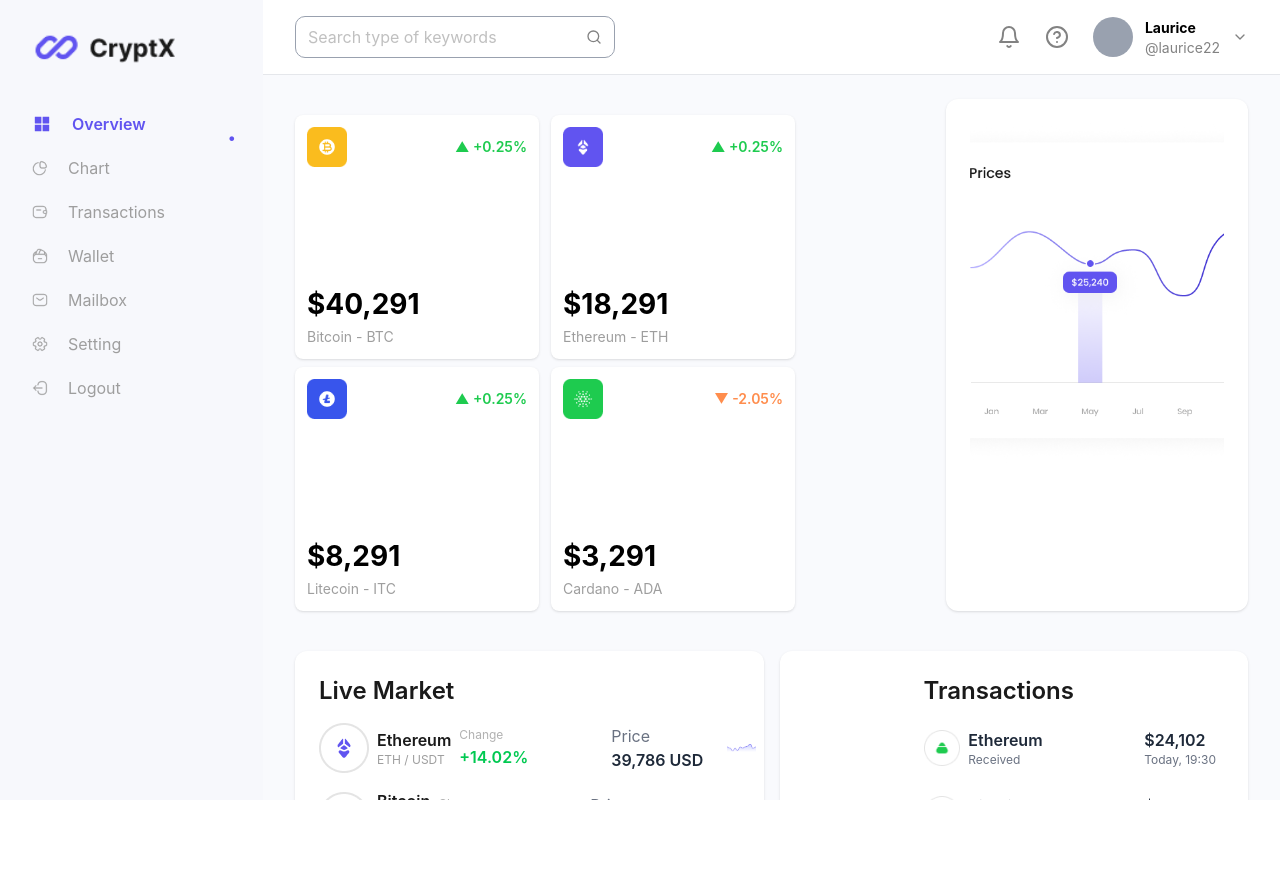
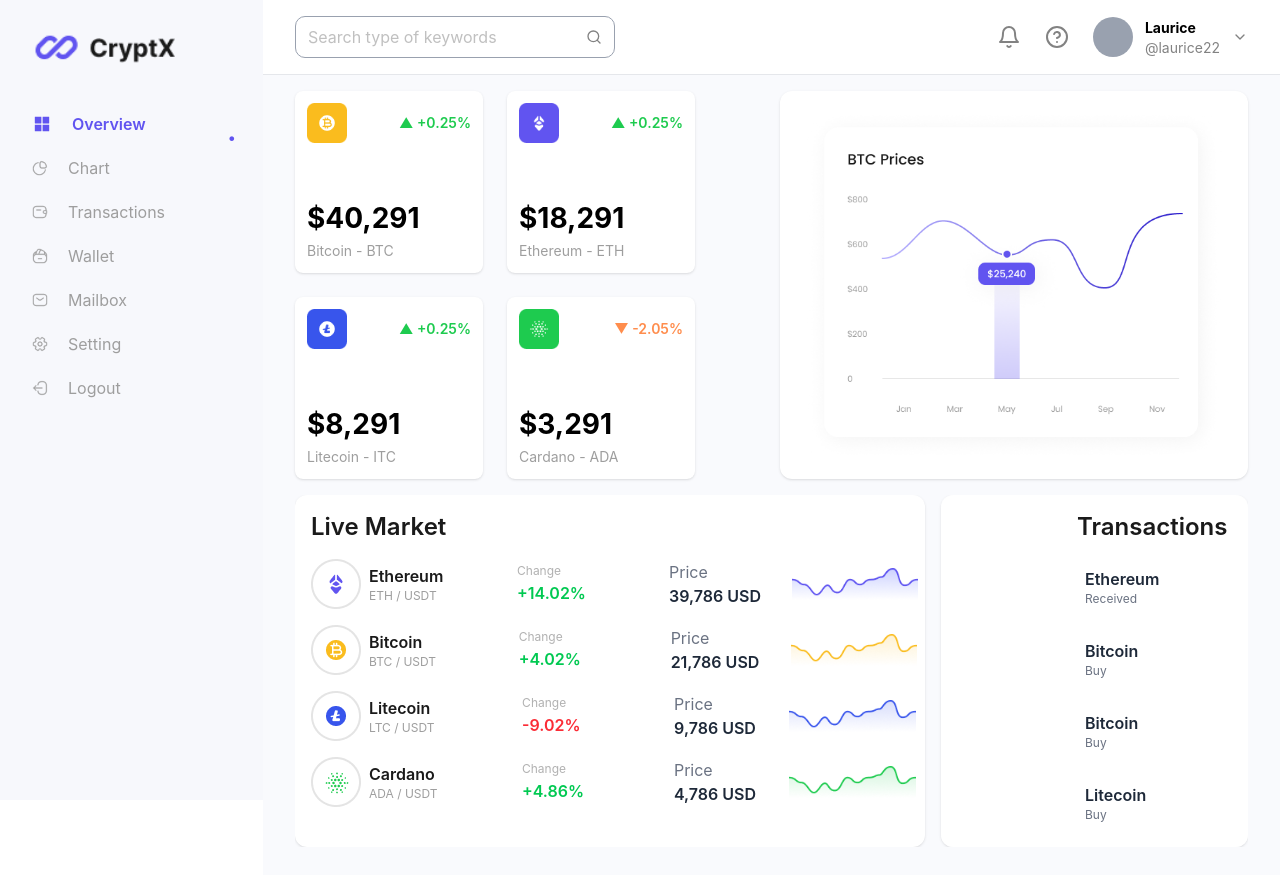
Before and after one commit to ThandoJ/Crypt-dashboard, a React (Vite) app in the folder crypt-dashboard/: page / in a window 1280 px wide. Before the commit the page ends 800 px from the top, so only its background shows below. Built offline with nearby package versions, Linux system fonts and the light colour scheme.

Commit message:
Corrected spacing

```diff
--- a/crypt-dashboard/src/components/layout/MainContent.jsx
+++ b/crypt-dashboard/src/components/layout/MainContent.jsx
@@ -5,31 +5,31 @@ import LiveMarket from "../ui/LiveMarket";
 
 export default function MainContent() {
   return (
-    <div className="px-8 py-6 bg-[#F9FAFD] flex-1 overflow-y-auto">
+<div className="px-8 py-4 bg-[#F9FAFD] flex-1 min-h-screen">
 
       {/* Top Section */}
-      <div className="grid grid-cols-3 gap-6">
+      <div className="grid grid-cols-4 gap-4 flex-[0.9]">
 
         {/* Metric Cards */}
-        <div className="mt-4 col-span-2 grid grid-cols-2 gap-x-3 gap-y-2 max-w-[500px]">
+        <div className=" col-span-2 grid grid-cols-2 gap-x-6 gap-y-6 max-w-[400px]">
           <MetricCard />
         </div>
 
         {/* BTC Chart */}
-        <div className="bg-white rounded-xl p-6 shadow-sm">
+          <div className="col-span-2 bg-white rounded-xl p-6 shadow-sm flex flex-col">
           <ChartVisual />
         </div>
 
       </div>
 
       {/* Bottom Section */}
-      <div className="grid grid-cols-2 gap-4 mt-10">
+      <div className="grid grid-cols-3 gap-4 mt-4 flex-1 overflow-hidden">
 
-        <div className="bg-white rounded-xl p-6 shadow-sm">
+        <div className="col-span-2 bg-white rounded-xl p-4 shadow-sm overflow-auto">
           <LiveMarket />
         </div>
 
-        <div className="bg-white rounded-xl p-6 shadow-sm">
+        <div className="col-span-1 bg-white rounded-xl p-4 shadow-sm overflow-auto">
           <Transactions />
         </div>
 
--- a/crypt-dashboard/src/components/ui/ChartVisual.jsx
+++ b/crypt-dashboard/src/components/ui/ChartVisual.jsx
@@ -1,12 +1,12 @@
 import React from "react";
-import BTCChart from "../../assets/BTCchart.png"; // make sure filename matches EXACTLY
+import BTCChart from "../../assets/BTCchart.png";
 
 export default function ChartVisual() {
   return (
     <div>
 
 
-      <div className="w-full h-[260px]">
+      <div className="w-full h-full">
         <img
           src={BTCChart}
           alt="BTCChart"
--- a/crypt-dashboard/src/components/ui/MetricCard.jsx
+++ b/crypt-dashboard/src/components/ui/MetricCard.jsx
@@ -50,7 +50,7 @@ export default function MetricCard() {
       {coins.map((coin, index) => (
        <div
   key={index}
-  className="bg-white rounded-lg p-3 shadow-sm aspect-square flex flex-col justify-between">
+  className="bg-white rounded-lg p-3 shadow-sm  flex flex-col justify-between">
 
 
           {/*Symbol and the trend*/}
@@ -69,9 +69,9 @@ export default function MetricCard() {
           <div className="flex flex-col mt-2">
 
             {/*Coin price*/}
-            <h2 className="text-xl font-bold coin-value">
+            <h3 className="text-xl font-bold coin-value">
               {coin.price}
-            </h2>
+            </h3>
 
             {/*Coin name and symbol*/}
             <p className="text-sm text-coin">
```
